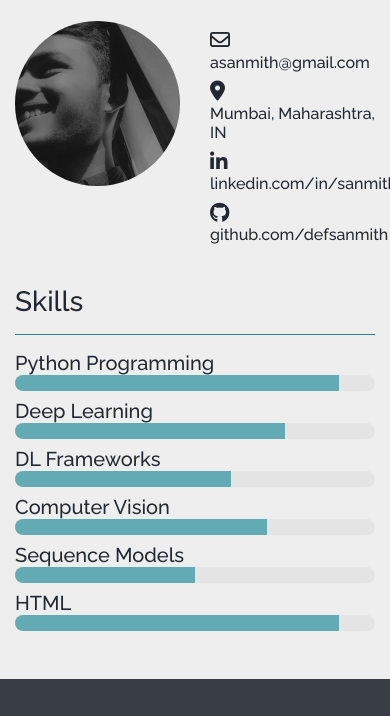
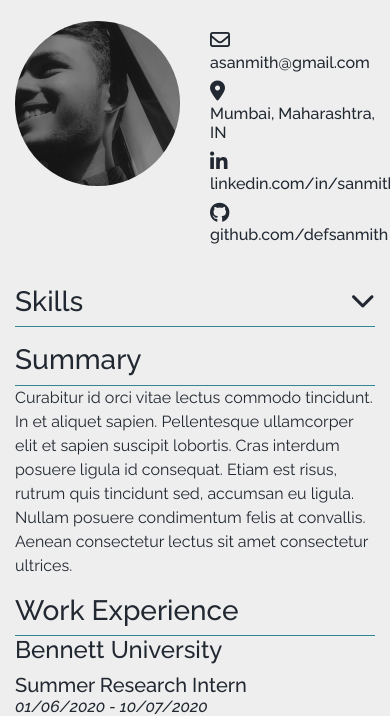
Before and after one commit to defsanmith/defsanmith.github.io, a plain HTML site: page directs/resume.html in a window 390 px wide. Shown: the part 135-851 px from the top of the page. Drawn offline with nearby package versions, Linux system fonts and the light colour scheme; a web font is replaced by a local one.

Commit message:
resume body

```diff
--- a/CSS/styles.css
+++ b/CSS/styles.css
@@ -155,7 +155,7 @@ footer {
     margin: 0 .25rem;
 }
 
-@media screen and (max-width: 700px) {
+@media screen and (max-width: 990px) {
     .container {
         width: 100%;
     }
--- a/directs/CSS/common.css
+++ b/directs/CSS/common.css
@@ -64,7 +64,7 @@ footer {
     margin: 0 .25rem;
 }
 
-@media screen and (max-width: 700px) {
+@media screen and (max-width: 990px) {
     .container {
         width: 100%;
     }
--- a/directs/CSS/resume.css
+++ b/directs/CSS/resume.css
@@ -1,3 +1,12 @@
+body {
+    text-align: left;
+}
+
+h2,
+h4 {
+    font-weight: 450;
+}
+
 h5 {
     margin-bottom: 0;
     margin-top: 0.5rem;
@@ -5,6 +14,16 @@ h5 {
 
 hr {
     background-color: #3797a4;
+    margin: 0;
+}
+
+button {
+    outline: none;
+}
+
+button:focus,
+[type="submit"]:focus {
+    outline: none;
 }
 
 #info {
@@ -15,6 +34,16 @@ hr {
 .contact-info,
 .skills {
     margin-top: 1rem;
+}
+
+.heading {
+    position: relative;
+}
+
+.collapsible {
+    position: absolute;
+    right: 0px;
+    visibility: hidden;
 }
 
 .contact-info-sm {
@@ -39,7 +68,15 @@ hr {
     opacity: 75%;
 }
 
-@media screen and (max-width: 700px) {
+#summary {
+    margin-top: 1rem;
+}
+
+footer {
+    text-align: center;
+}
+
+@media screen and (max-width: 990px) {
     .contact-info {
         visibility: hidden;
         height: 0;
@@ -50,4 +87,7 @@ hr {
         width: inherit;
         margin: .5rem 0;
     }
+    .collapsible {
+        visibility: visible;
+    }
 }
--- a/directs/resume.html
+++ b/directs/resume.html
@@ -68,8 +68,9 @@
                     <h6> <a href="https://github.com/defsanmith" target="_blank" style="color: inherit; text-decoration: none;">github.com/defsanmith</a> </h6>
                 </div>
                 <div class="skills">
-                    <h3>Skills</h3>
+                    <h3 class="heading">Skills<a class="collapsible" data-toggle="collapse" data-target="#skill-content"><i class="fas fa-chevron-down fa-sm"></i></a></h3>
                     <hr>
+                    <div id="skill-content" class="collapse">
                         <h5>Python Programming</h5>
                         <div class="skill-bar">
                             <div class="skill-progress" style="width: 90%;"></div>
@@ -94,6 +95,24 @@
                         <div class="skill-bar">
                             <div class="skill-progress" style="width: 90%;"></div>
                         </div>
+                    </div>
+                </div>
+            </div>
+            <div class="col-12 col-md-12 col-lg-9" id="main-content">
+                <div id="summary">
+                    <h3 class="heading">Summary</h3>
+                    <hr>
+                    <p>Curabitur id orci vitae lectus commodo tincidunt. In et aliquet sapien. Pellentesque ullamcorper elit et sapien suscipit lobortis. Cras interdum posuere ligula id consequat. Etiam est risus, rutrum quis tincidunt sed, accumsan eu ligula.
+                        Nullam posuere condimentum felis at convallis. Aenean consectetur lectus sit amet consectetur ultrices.
+                    </p>
+                </div>
+                <div id="work">
+                    <h3 class="heading">Work Experience</h3>
+                    <hr>
+                    <h4>Bennett University</h4>
+                    <h5>Summer Research Intern</h5>
+                    <h6><i>01/06/2020 - 10/07/2020</i></h6>
+
                 </div>
             </div>
         </div>
@@ -123,8 +142,23 @@
     </footer>
 
 
-
     <script src="https://code.jquery.com/jquery-3.5.1.slim.min.js" integrity="sha384-DfXdz2htPH0lsSSs5nCTpuj/zy4C+OGpamoFVy38MVBnE+IbbVYUew+OrCXaRkfj" crossorigin="anonymous">
+    </script>
+    <script>
+        jQuery(document).ready(function($) {
+            var alterClass = function() {
+                var ww = document.body.clientWidth;
+                if (ww < 990) {
+                    $('#skill-content').addClass('collapse');
+                } else if (ww >= 991) {
+                    $('#skill-content').removeClass('collapse');
+                };
+            };
+            $(window).resize(function() {
+                alterClass();
+            });
+            alterClass();
+        });
     </script>
     <script src="https://cdn.jsdelivr.net/npm/popper.js@1.16.0/dist/umd/popper.min.js" integrity="sha384-Q6E9RHvbIyZFJoft+2mJbHaEWldlvI9IOYy5n3zV9zzTtmI3UksdQRVvoxMfooAo" crossorigin="anonymous">
     </script>
```
Also changed, not shown: index.html (+16 -0 lines). Lines whose indentation alone changed are shown as unchanged.
